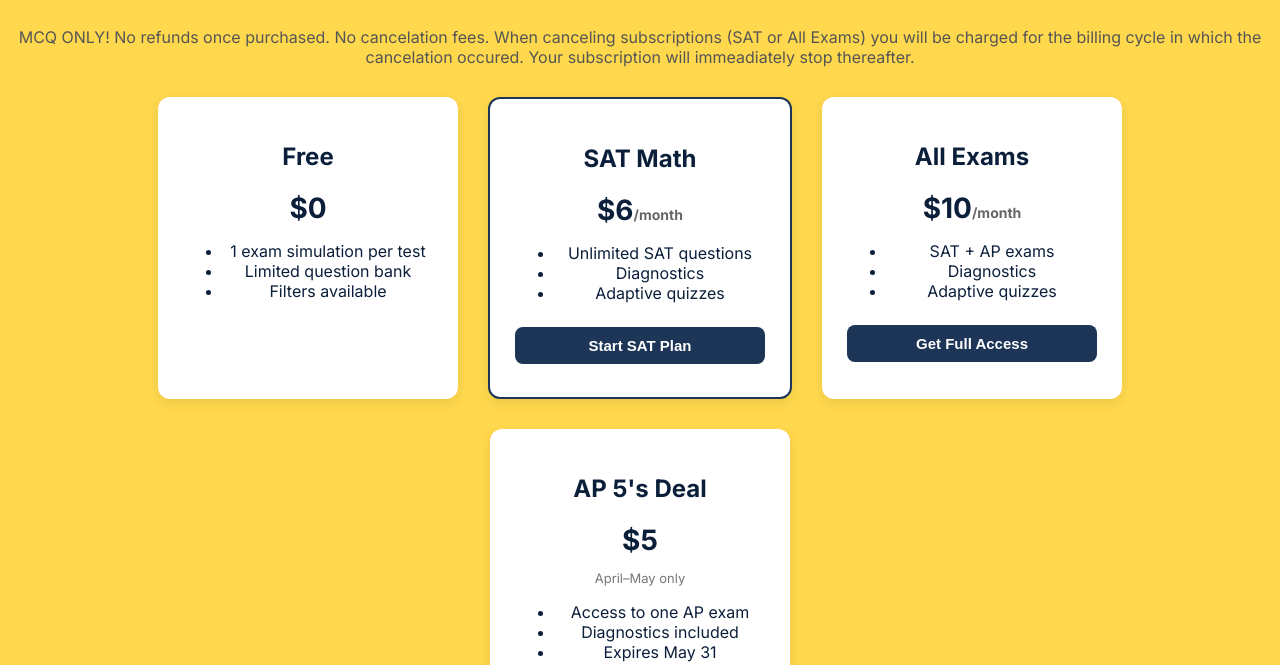
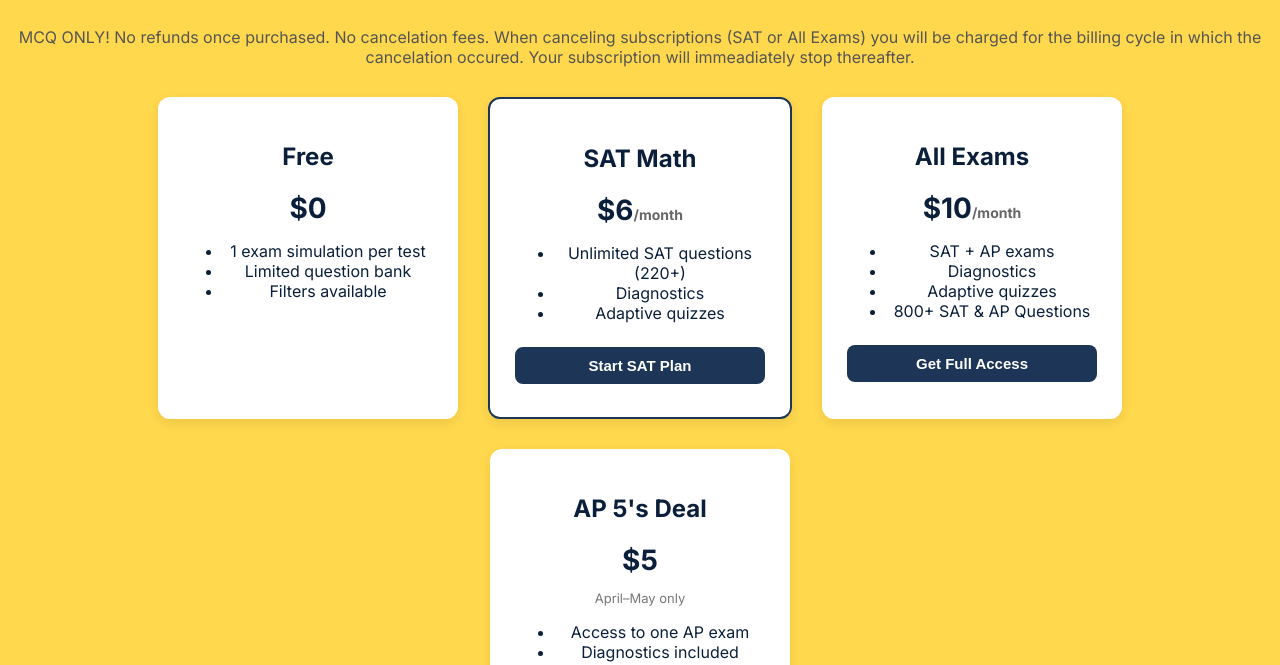
Before and after one commit to dillondunning127-bit/winnowic, a plain HTML site: page frontend/pricing.html in a window 1280 px wide. Shown: the part 99-764 px from the top of the page. Drawn offline with Linux system fonts and the light colour scheme; a script that the page names is missing.

Commit message:
Revise pricing information and subscription details
Updated pricing details for SAT and AP plans, including the addition of question counts and clarifications on subscription terms.

```diff
--- a/frontend/pricing.html
+++ b/frontend/pricing.html
@@ -35,7 +35,7 @@
     <h2>SAT Math</h2>
     <p class="price">$6<span>/month</span></p>
     <ul>
-      <li>Unlimited SAT questions</li>
+      <li>Unlimited SAT questions (220+)</li>
       <li>Diagnostics</li>
       <li>Adaptive quizzes</li>
     </ul>
@@ -50,6 +50,7 @@
       <li>SAT + AP exams</li>
       <li>Diagnostics</li>
       <li>Adaptive quizzes</li>
+      <li>800+ SAT & AP Questions</li>
     </ul>
     <button id="all-exams-btn" class="btn-primary">Get Full Access</button>
   </div>
@@ -63,6 +64,7 @@
       <li>Access to one AP exam</li>
       <li>Diagnostics included</li>
       <li>Expires May 31</li>
+      <li>200+ questions per exam</li>
     </ul>
 
     <div class="ap-buttons">
```
